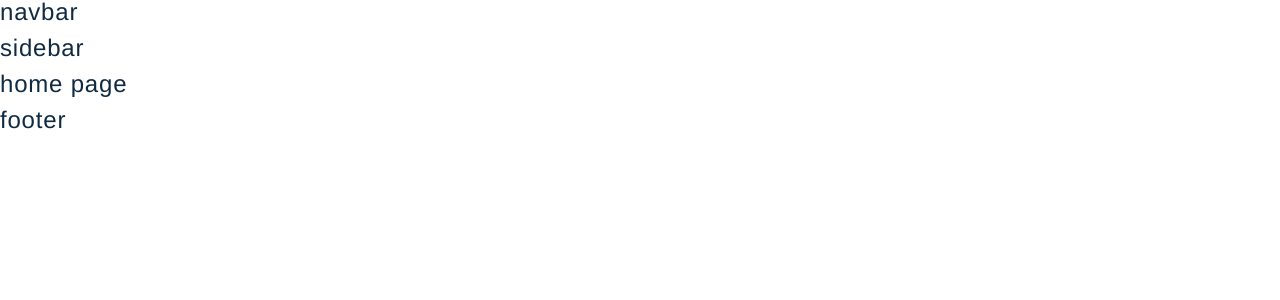
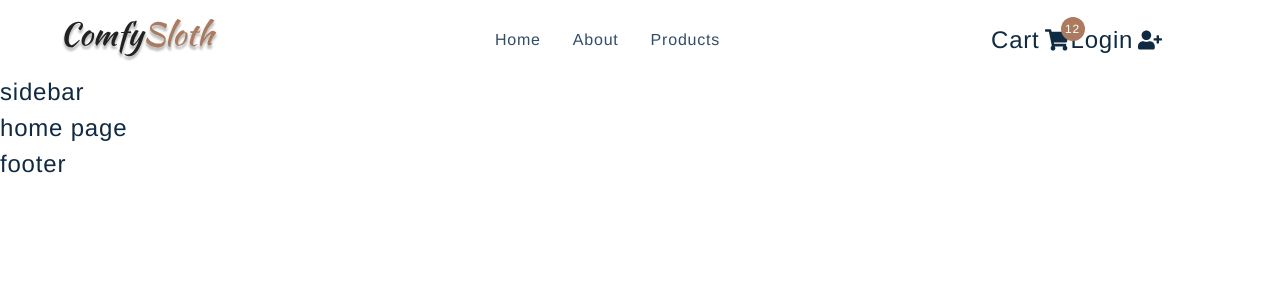
Before and after one commit to locaulker/react-adv-ecom-stripe, a React (Create React App) app: page / in a window 1280 px wide. Shown: the top 300 px of the page. Built offline with nearby package versions, Linux system fonts and the light colour scheme.

Commit message:
setup cart buttons

```diff
--- a/src/components/CartButtons.js
+++ b/src/components/CartButtons.js
@@ -1,13 +1,26 @@
-import React from 'react'
-import { FaShoppingCart, FaUserMinus, FaUserPlus } from 'react-icons/fa'
-import { Link } from 'react-router-dom'
-import styled from 'styled-components'
-import { useProductsContext } from '../context/products_context'
-import { useCartContext } from '../context/cart_context'
-import { useUserContext } from '../context/user_context'
+import React from "react"
+import { FaShoppingCart, FaUserMinus, FaUserPlus } from "react-icons/fa"
+import { Link } from "react-router-dom"
+import styled from "styled-components"
+import { useProductsContext } from "../context/products_context"
+import { useCartContext } from "../context/cart_context"
+import { useUserContext } from "../context/user_context"
 
 const CartButtons = () => {
-  return <h4>cart buttons </h4>
+  return (
+    <Wrapper className="cart-btn-wrapper">
+      <Link to="/cart" className="cart-btn">
+        Cart
+        <span className="cart-container">
+          <FaShoppingCart />
+          <span className="cart-value">12</span>
+        </span>
+        <button type="button" className="auth-btn">
+          Login <FaUserPlus />
+        </button>
+      </Link>
+    </Wrapper>
+  )
 }
 
 const Wrapper = styled.div`
--- a/src/components/Navbar.js
+++ b/src/components/Navbar.js
@@ -1,15 +1,39 @@
-import React from 'react'
-import styled from 'styled-components'
-import logo from '../assets/logo.svg'
-import { FaBars } from 'react-icons/fa'
-import { Link } from 'react-router-dom'
-import { links } from '../utils/constants'
-import CartButtons from './CartButtons'
-import { useProductsContext } from '../context/products_context'
-import { useUserContext } from '../context/user_context'
+import React from "react"
+import styled from "styled-components"
+import logo from "../assets/logo.svg"
+import { FaBars } from "react-icons/fa"
+import { Link } from "react-router-dom"
+import { links } from "../utils/constants"
+import CartButtons from "./CartButtons"
+import { useProductsContext } from "../context/products_context"
+import { useUserContext } from "../context/user_context"
 
 const Nav = () => {
-  return <h4>navbar</h4>
+  return (
+    <NavContainer>
+      <div className="nav-center">
+        <div className="nav-header">
+          <Link to="/">
+            <img src={logo} alt="Site Logo" />
+          </Link>
+          <button type="button" className="nav-toggle">
+            <FaBars />
+          </button>
+        </div>
+        <ul className="nav-links">
+          {links.map(link => {
+            const { id, text, url } = link
+            return (
+              <li key={id}>
+                <Link to={url}>{text}</Link>
+              </li>
+            )
+          })}
+        </ul>
+        <CartButtons />
+      </div>
+    </NavContainer>
+  )
 }
 
 const NavContainer = styled.nav`
--- a/src/index.css
+++ b/src/index.css
@@ -56,6 +56,7 @@
   margin: 0;
   padding: 0;
   box-sizing: border-box;
+  outline: none;
 }
 body {
   font-family: "Helvetica Neue", sans-serif;
```
